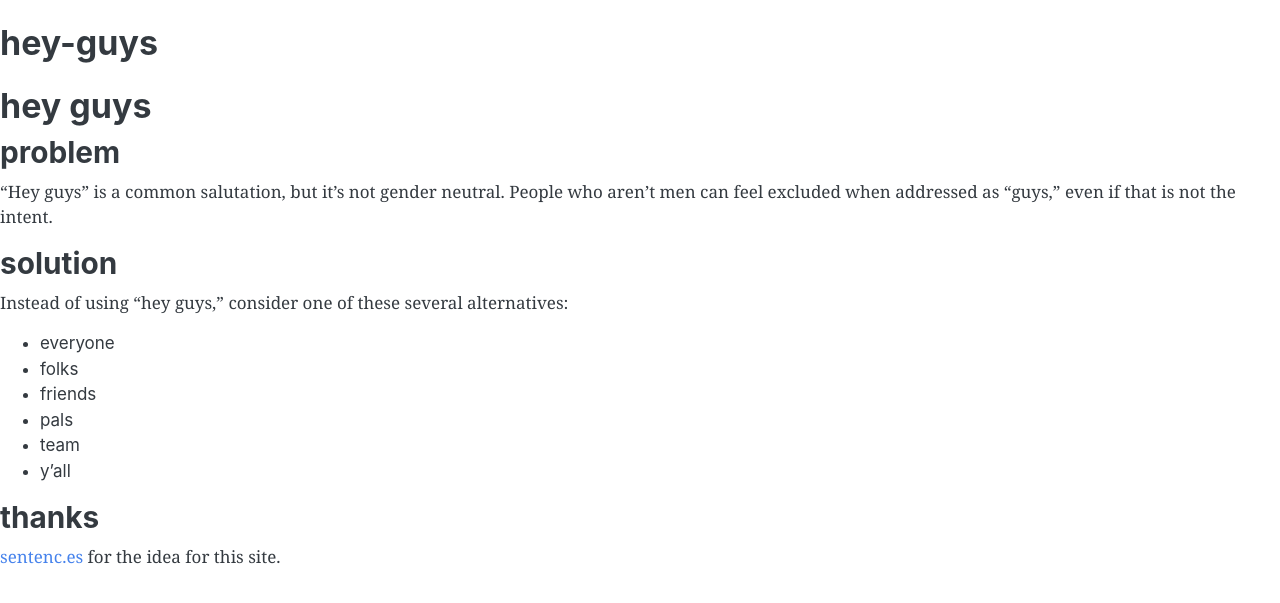
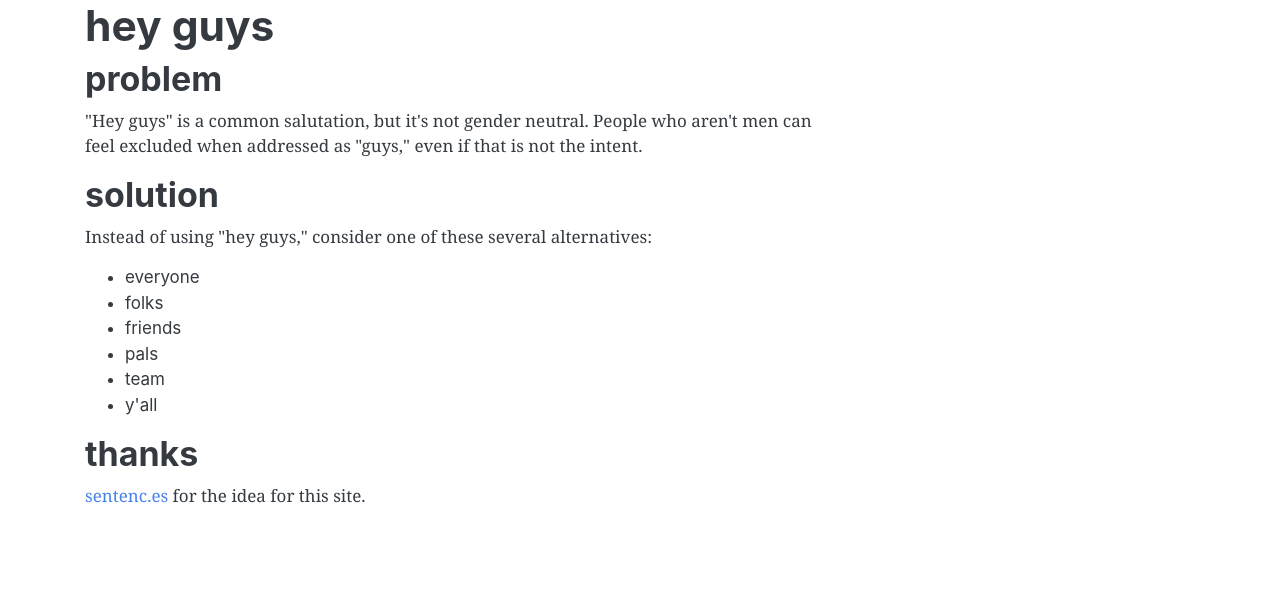
Before and after one commit to williln/heyguys.cc, a Jekyll site: the page built from index.md, in a window 1280 px wide. Shown: the top 603 px of the page. Built offline with Jekyll 4.4.1, drawn with Linux system fonts in a browser that asks for light colours; nearby versions of some CDN libraries; our own code applies the rules of GitHub Pages for plain Markdown files.

Commit message:
:pencil: add css classes

```diff
--- a/index.md
+++ b/index.md
@@ -5,29 +5,26 @@
 layout: default
 ---
 
-# hey-guys
-
-## hey guys
-
-### problem
-
-"Hey guys" is a common salutation, but it's not gender neutral. People who aren't men can feel excluded when addressed as "guys," even if that is not the intent.
-
-### solution
-
-Instead of using "hey guys," consider one of these several alternatives:
-
-- everyone
-- folks
-- friends
-- pals
-- team
-- y'all
-
-### thanks
-
-[sentenc.es](http://sentenc.es/) for the idea for this site.
-
-
-
-<link rel="stylesheet" href="https://unpkg.com/purecss@1.0.0/build/pure-min.css" integrity="sha384-nn4HPE8lTHyVtfCBi5yW9d20FjT8BJwUXyWZT9InLYax14RDjBj46LmSztkmNP9w" crossorigin="anonymous">
+<div class="container">
+  <div class="page-header" id="banner">
+    <div class="row">
+      <div class="col-lg-8 col-md-7 col-sm-6">
+        <h1>hey guys</h1>
+        <h2>problem</h2>
+        <p>"Hey guys" is a common salutation, but it's not gender neutral. People who aren't men can feel excluded when addressed as "guys," even if that is not the intent.</p>
+        <h2>solution</h2>
+        <p>Instead of using "hey guys," consider one of these several alternatives:</p>
+        <ul>
+          <li>everyone</li>
+          <li>folks</li>
+          <li>friends</li>
+          <li>pals</li>
+          <li>team</li>
+          <li>y'all</li>
+        </ul>
+        <h2>thanks</h2>
+        <p><a href="http://sentenc.es/">sentenc.es</a> for the idea for this site.</p>
+      </div>
+    </div>
+  </div>
+</div>
```
